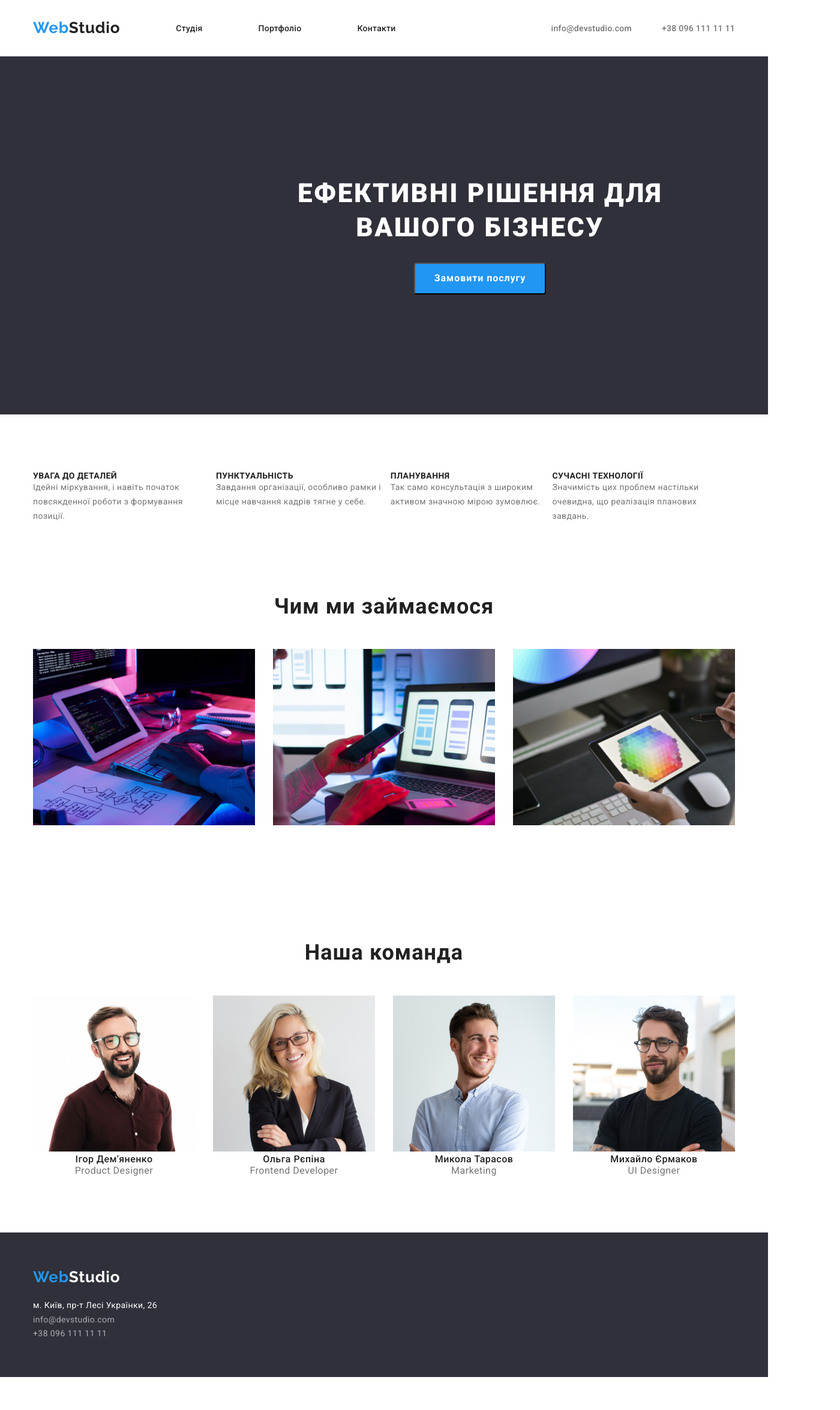
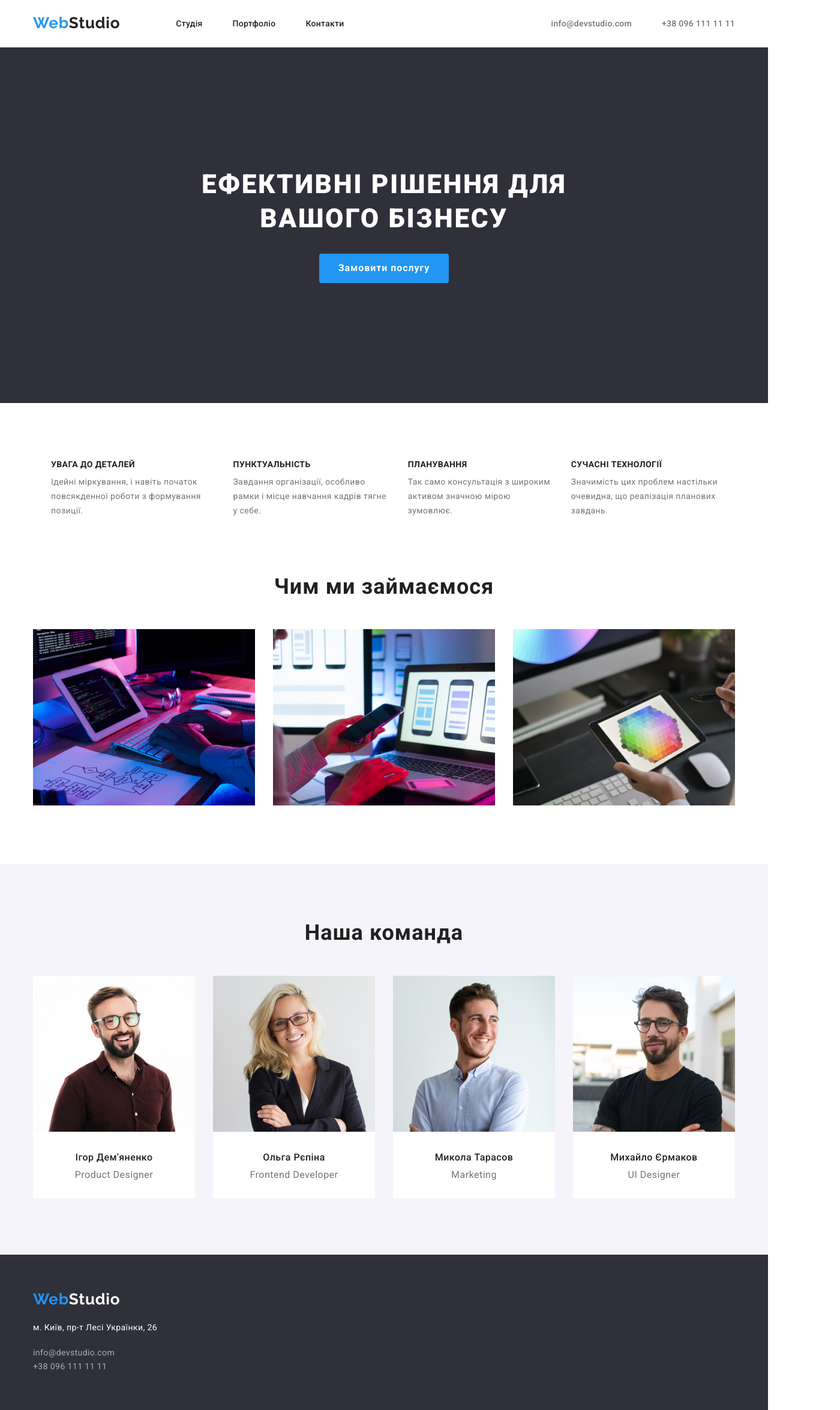
Before and after one commit to Timka09/Web-Studio1, a plain HTML site: page index.html in a window 1280 px wide. Shown: the whole page at 60% size, 1400 px wide, since content can reach past the window. Before the commit the page ends 2296 px from the top, so only its background shows below. Drawn offline with nearby package versions, Linux system fonts and the light colour scheme.

Commit message:
flex-box

```diff
--- a/index.html
+++ b/index.html
@@ -176,9 +176,7 @@
       <div class="container">
       <!-- footer last -->
       <a class="last-logo" href="./index.html">Web<span class="last-span">Studio</span></a>
-      <h2 class="last-address">
         <p class="last-article">м. Київ, пр-т Лесі Українки, 26</p>
-      </h2>
       <ul class="last-contacts">
         <li class="last-item">
           <a class="last-link" href="mailto:info@devstudio.com"
--- a/style.css
+++ b/style.css
@@ -6,6 +6,7 @@
     --title-color:#212121;
     --text-color:#757575;
     --footer-color:#2F303A;
+    --team-color:#F5F4FA;
     --number-color: rgba(255, 255, 255, 0.60);
 }
 body{
@@ -18,14 +19,17 @@ body{
 }
 /* header first */
 .first{
-    padding: 32px ;
+    padding-top: 24px ;
+    padding-bottom: 25px;
+}
+.first-item{
+    margin-right: 50px;
 }
 .first-page{
     color: var(--title-color);
 font-size: 14px;
 font-weight: 500;
 letter-spacing: 0.28px;
-margin-right: 93px;
 }
 .first-page:hover{
     color: #2196F3;
@@ -65,7 +69,8 @@ letter-spacing: 0.78px;
 /* section hero */
 .hero{
     background-color: var(--firstsection-color);
-    padding: 200px 200px;
+    padding-top: 200px;
+    padding-bottom: 200px;
 }
 .hero-text{
     margin-bottom: 30px;
@@ -78,6 +83,7 @@ letter-spacing: 2.64px;
 text-transform: uppercase;
 }
 .hero-button{
+border: none ;
 padding: 10px 32px;
 color: var(--article-color);
 cursor: pointer;
@@ -90,10 +96,14 @@ letter-spacing: 0.96px;
 background: var(--logo-color);
 }
 /* section advantages */
-.advantages-item{
+.advantages{
     padding-top: 94px;
 }
+.advantages-item{
+    padding-left: 30px;
+}
 .advantages-name{
+    padding-bottom: 10px;
     color: var(--title-color);
 font-size: 14px;
 font-weight: 700;
@@ -109,7 +119,7 @@ letter-spacing: 0.42px;
 }
 /* section work */
 .work{
-    padding-top: 118px ;
+    padding-top: 94px ;
 }
 .work-name{
     color: var(--title-color);
@@ -117,16 +127,23 @@ text-align: center;
 font-size: 36px;
 font-weight: 700;
 letter-spacing: 1.08px;
-padding-bottom: 50px;
+margin-bottom: 50px;
 }
 /* section team */
 .team{
-    padding-top: 188px ;
+    padding-bottom: 94px;
+    margin-top: 94px ;
+    background-color: var(--team-color);
 }
 .team-item{
-    padding-bottom: 94px ;
+    border-radius: 0px 0px 4px 4px;
+    background-color: var(--header-color);
+}
+.team-photo{
+    padding-bottom: 30px;
 }
 .team-name{
+    padding-top: 94px;
     color: var(--title-color);
 text-align: center;
 font-size: 36px;
@@ -135,6 +152,7 @@ letter-spacing: 1.08px;
 padding-bottom: 50px ;
 }
 .team-nick{
+    padding-bottom: 10px;
     color: var(--title-color);
 text-align: center;
 font-size: 16px;
@@ -142,6 +160,7 @@ font-weight: 500;
 letter-spacing: 0.48px;
 }
 .team-article{
+    padding-bottom: 30px;
     color: var(--text-color);
 text-align: center;
 font-size: 16px;
@@ -161,6 +180,7 @@ font-weight: 700;
 letter-spacing: 0.78px;
 }
 .last-article{
+    padding-bottom: 18px;
     padding-top: 20px ;
     color: var(--article-color);
 font-size: 14px;
@@ -213,8 +233,10 @@ letter-spacing: 0.28px;
     gap: 8px ;
 }
 .pages-button{
-    padding: 6px 22px;
-    color: var(--title-color);
+border-radius: 4px;
+border: none;
+padding: 6px 22px;
+color: var(--title-color);
 text-align: center;
 font-size: 16px;
 font-weight: 500;
@@ -229,12 +251,17 @@ letter-spacing: 0.48px;
 .goods{
     padding-bottom: 94px ;
 }
+.goods-item{
+    outline: 1px solid #EEE;
+}
 .goods-list{
     gap: 30px ;
     display: flex;
     flex-wrap: wrap;
 }
 .goods-name{
+    padding-top: 20px;
+    padding-left: 24px;
 color: var(--title-color);
 font-size: 18px;
 font-weight: 700;
@@ -242,6 +269,8 @@ line-height: 2.2; /* 200% */
 letter-spacing: 1.08px;
 }
 .goods-text{
+    padding-bottom: 20px;
+    padding-left: 24px;
 color: var(--text-color);
 font-size: 16px;
 font-weight: 400;
```
Also changed, not shown: portfolio.html (+0 -2 lines).
